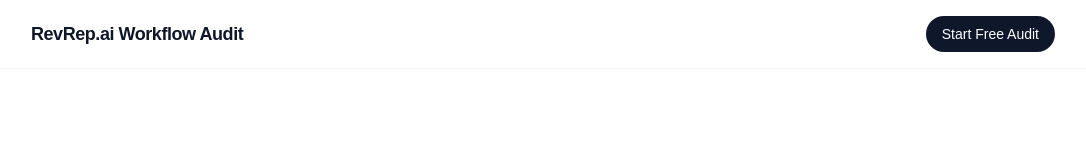
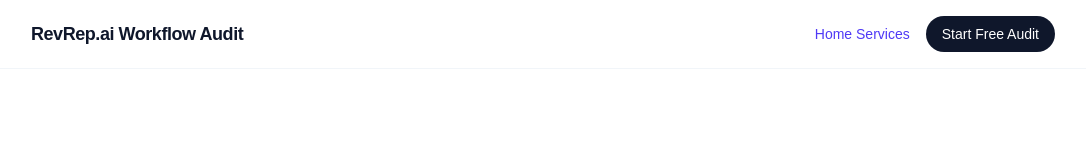
Before and after one commit to theopaley/workflow-audit-app, a Next.js app: page / in a window 1280 px wide. Shown: the top 160 px of the page, without its empty margins (97-1183 px from the left). Built offline with nearby package versions, Linux system fonts and the light colour scheme.

Commit message:
Add Home Services nav link to main landing page

```diff
--- a/src/app/page.tsx
+++ b/src/app/page.tsx
@@ -45,12 +45,20 @@ export default function Home() {
           <span className="text-lg font-semibold tracking-tight">
             RevRep.ai Workflow Audit
           </span>
+          <div className="flex items-center gap-4">
+            <Link
+              href="/home-services"
+              className="text-sm font-medium text-indigo-600 transition-colors hover:text-indigo-500"
+            >
+              Home Services
+            </Link>
             <Link
               href="/audit"
               className="rounded-full bg-slate-900 px-4 py-2 text-sm font-medium text-white transition-colors hover:bg-slate-700"
             >
               Start Free Audit
             </Link>
+          </div>
         </div>
       </header>
 
```
Lines whose indentation alone changed are shown as unchanged.
